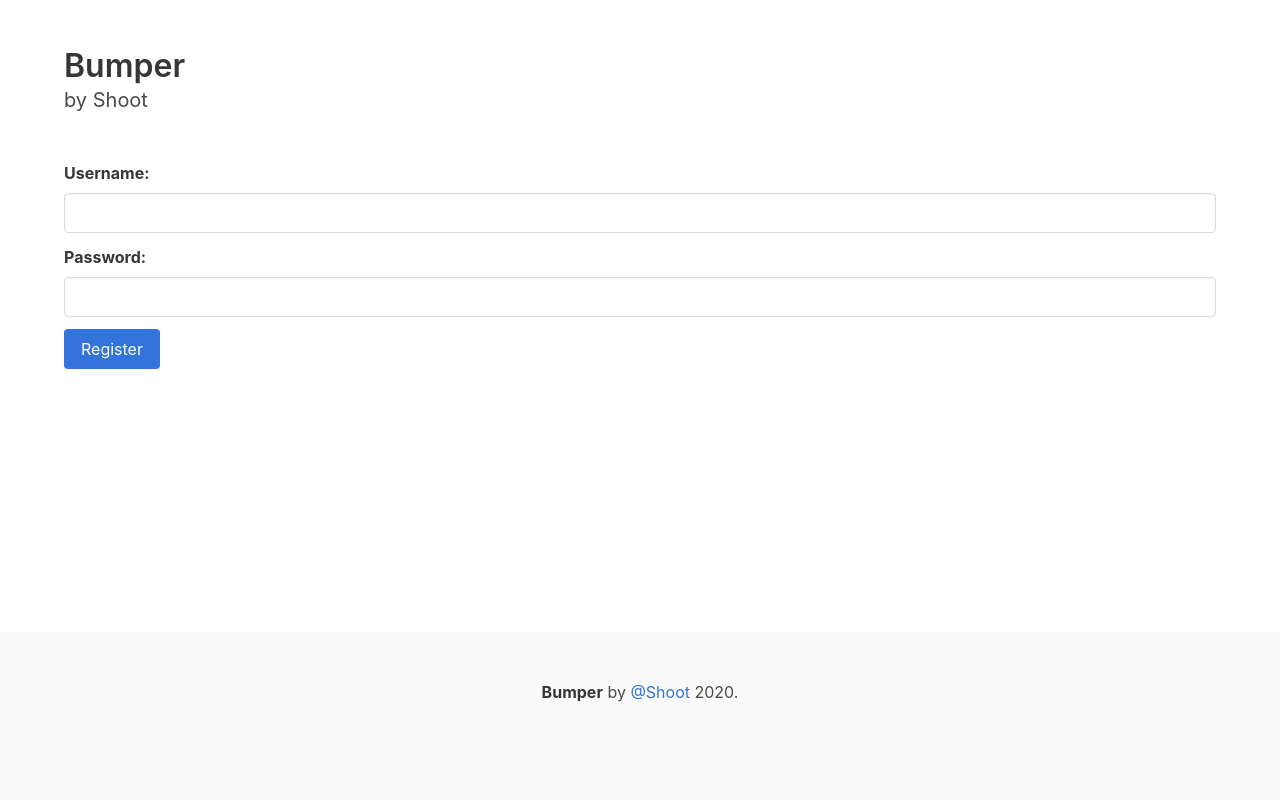
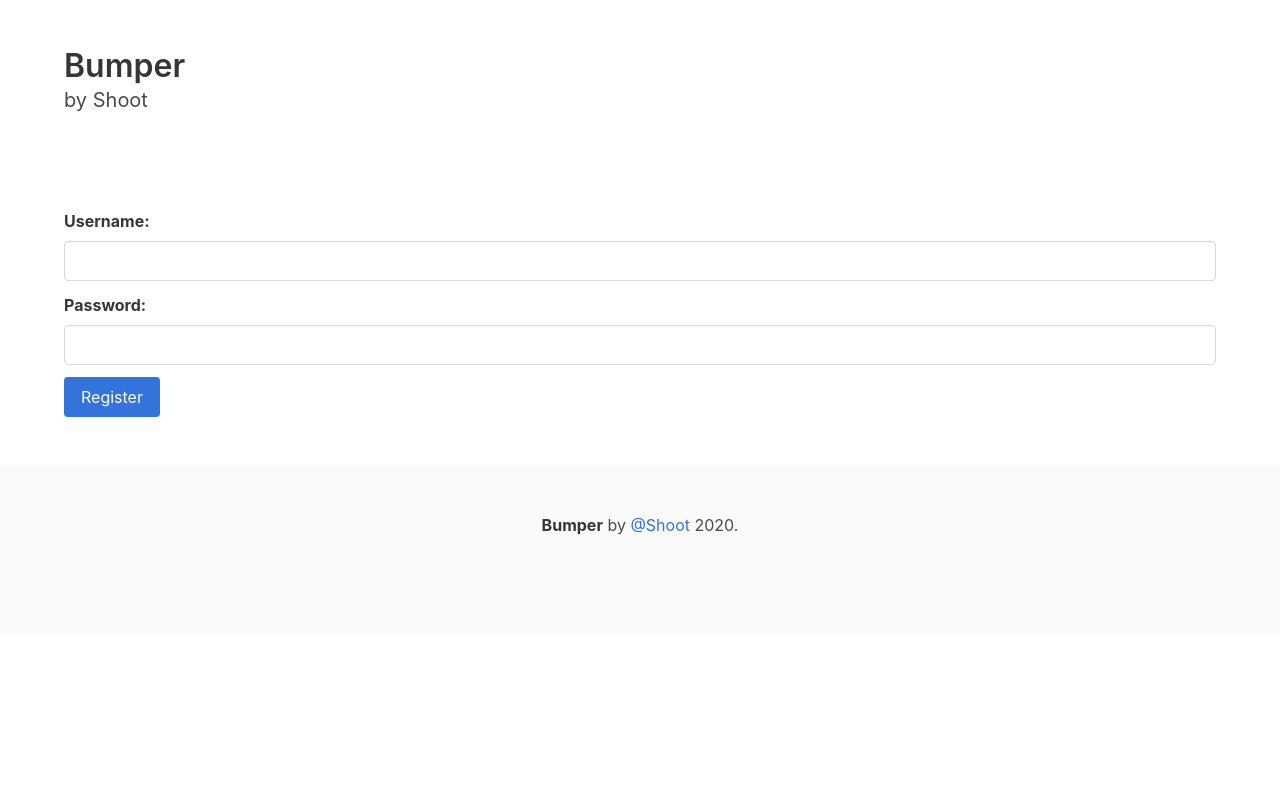
Before and after one commit to ilyoungkim/Bumper-1, a Flask app: page /auth/register in a window 1280 px wide. Run offline with Flask 2, Linux system fonts and the light colour scheme; data that the repository does not hold is empty; parts of the project's set-up code (start-up, migrations or seed data) failed here and were passed over.

Commit message:
Improved look of admin page

```diff
--- a/bumper/bumper.py
+++ b/bumper/bumper.py
@@ -324,7 +324,7 @@ class Bumper:
 
 		:return: none
 		"""
-		self.logger.debug(f"Replying to '{thread}' with '{message[:10]}{'...' if len(message) > 10 else ''}")
+		self.logger.debug(f"Replying to '{thread}' with '{message[:10]}{'...' if len(message) > 10 else ''}'")
 
 		resp = self._request("GET", "newreply.php", params={"tid": thread})
 		soup = BeautifulSoup(resp.text, "html.parser")
--- a/bumper/server/templates/base.html
+++ b/bumper/server/templates/base.html
@@ -28,7 +28,7 @@
 		</div>
 	</div>
 </section>
-<section class='txt-content'>{% block content %}{% endblock %}</section>
+<section class='section'>{% block content %}{% endblock %}</section>
 <footer class='footer'>
 	<div class='content has-text-centered'>
 		<p><strong>Bumper</strong> by <a href='https://github.com/Shoot'>@Shoot</a> 2020.</p>
```
